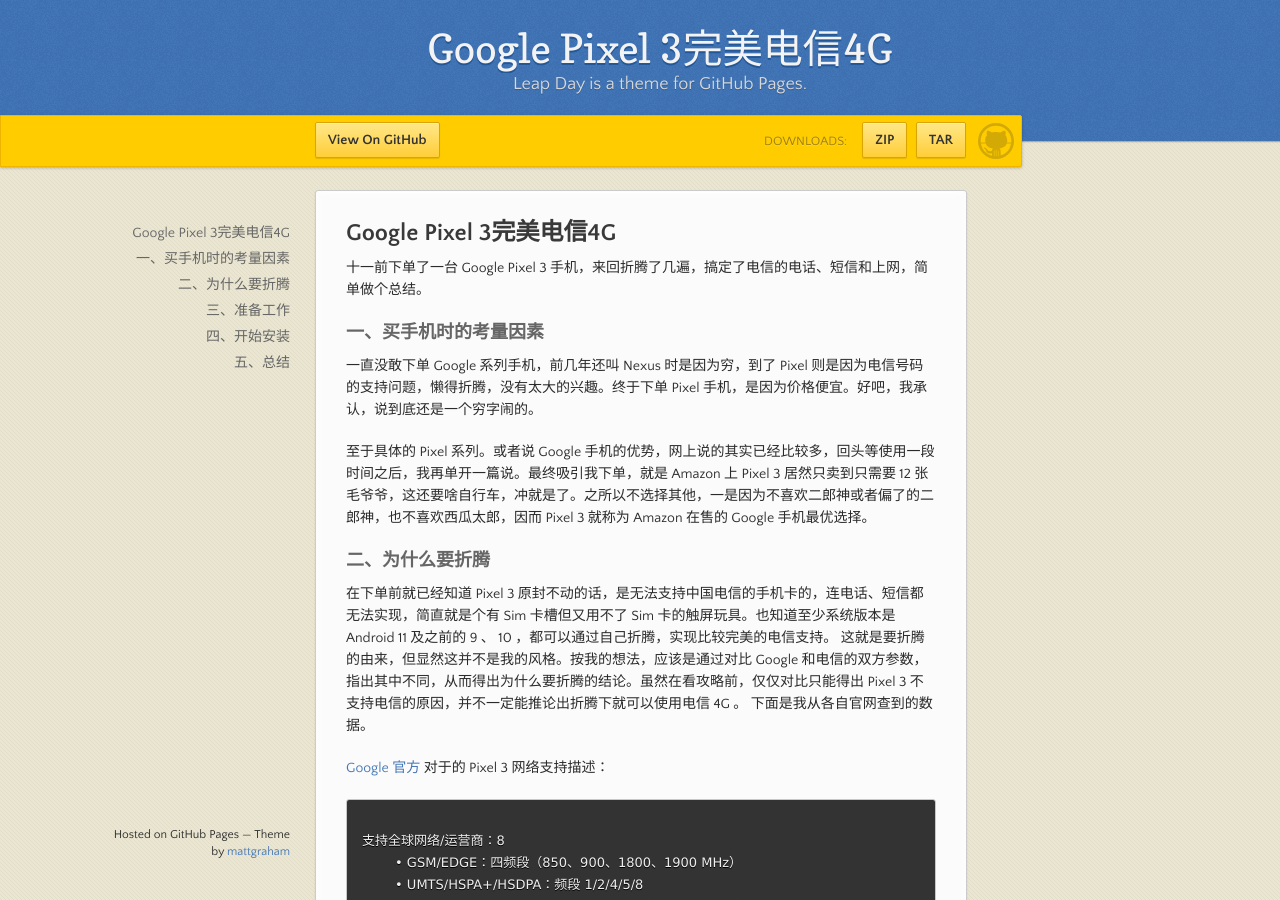
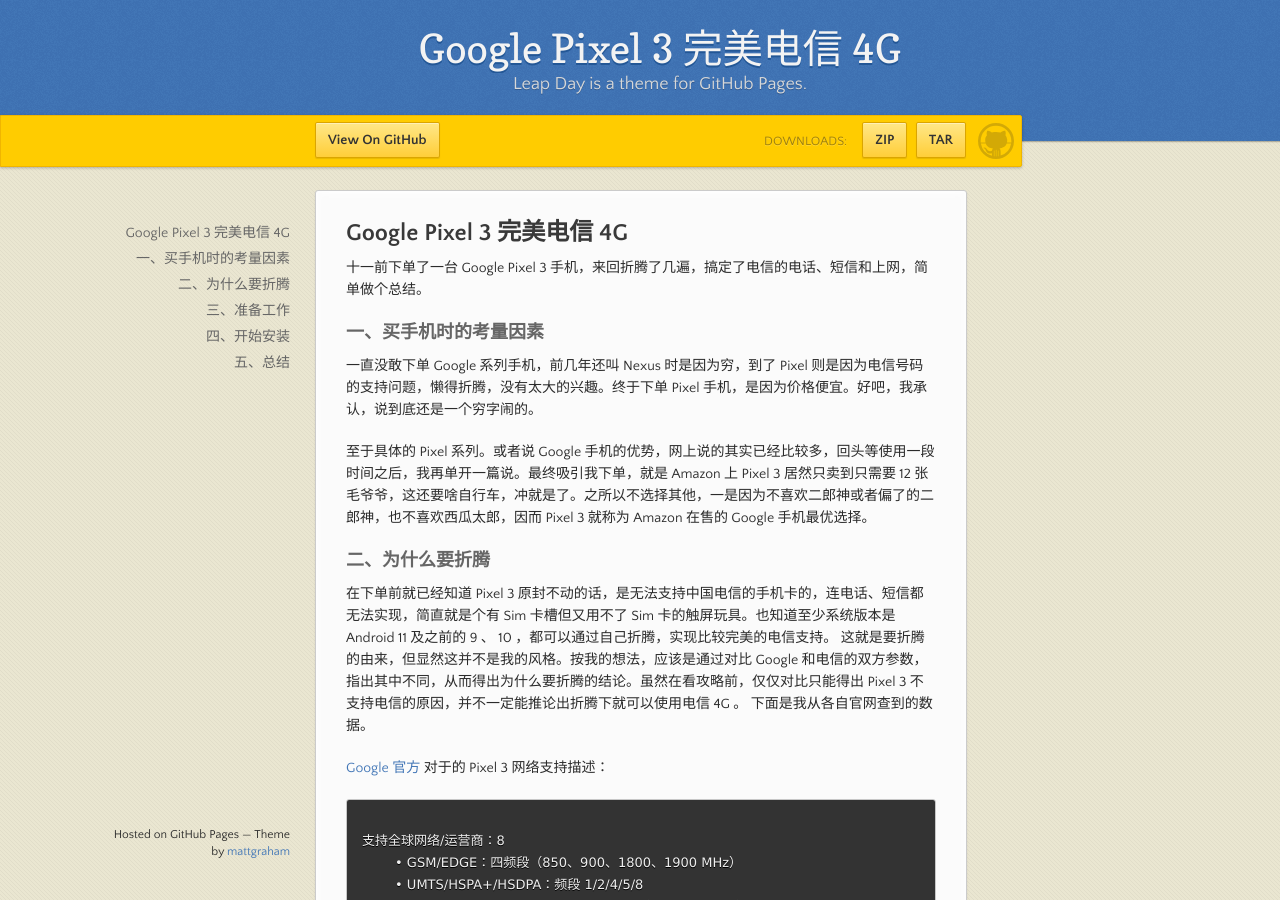
Before and after one commit to boyahoo/boyahoo.github.io, a Jekyll site: the page built from index.md, in a window 1280 px wide and 900 px high. Built offline with Jekyll 4.4.1, drawn with Linux system fonts in a browser that asks for light colours; our own code applies the rules of GitHub Pages for plain Markdown files.

```diff
--- a/Google Pixel 3完美电信4G.md
+++ b/index.md
@@ -1,4 +1,4 @@
-## Google Pixel 3完美电信4G
+## Google Pixel 3 完美电信 4G
 
 十一前下单了一台 Google Pixel 3 手机，来回折腾了几遍，搞定了电信的电话、短信和上网，简单做个总结。
 
```
